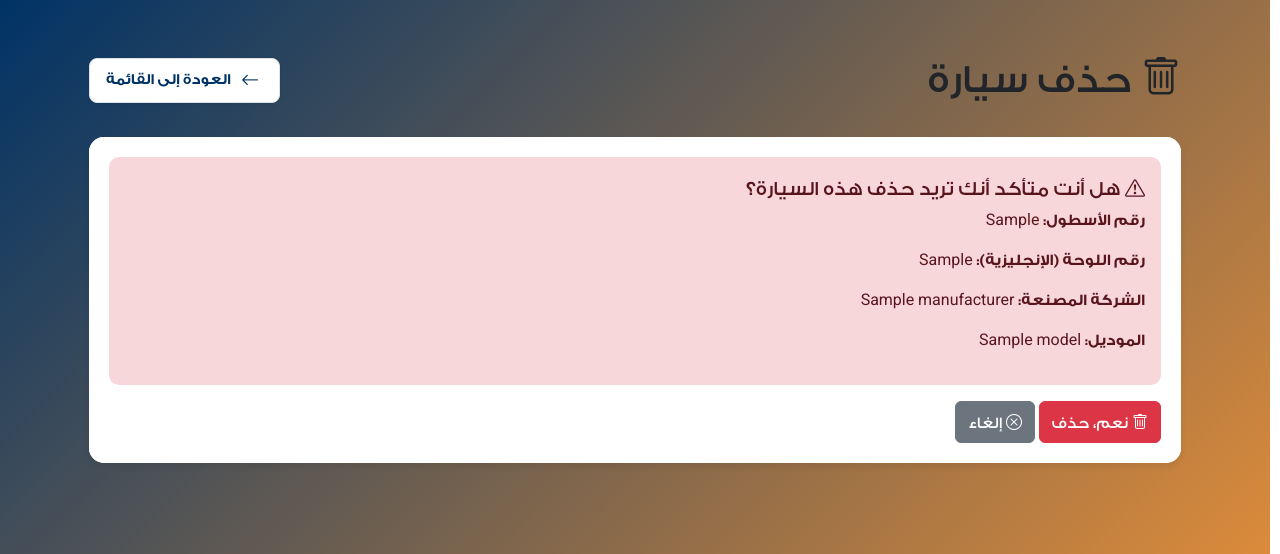
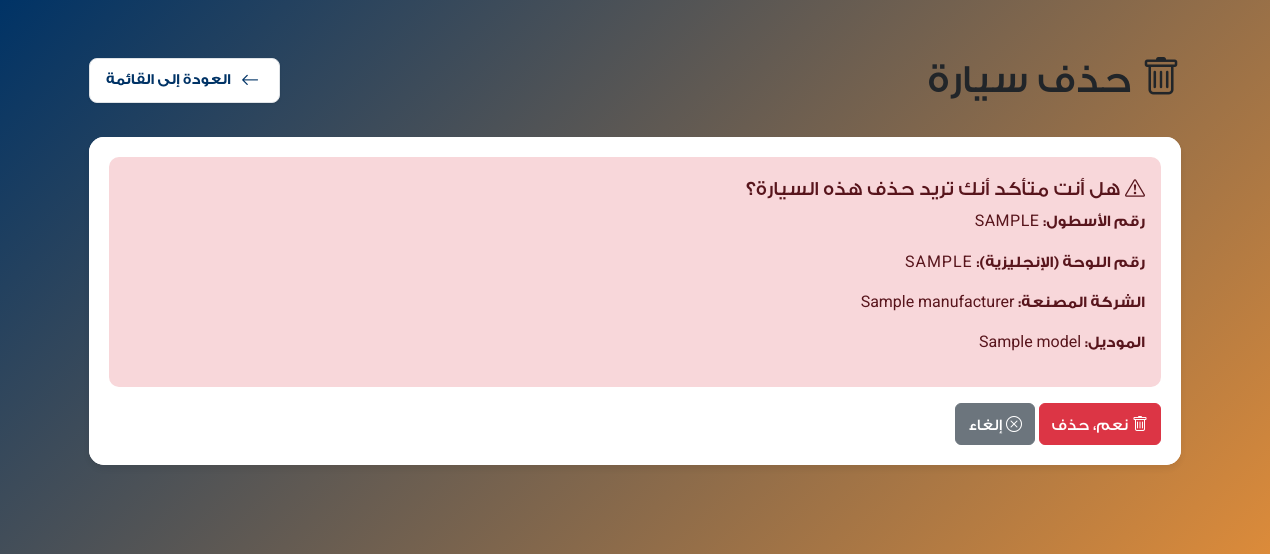
Before and after one commit to MohammedAbusarie/FleetManagementSystem, a Django app: template templates/inventory/car_confirm_delete.html in a window 1280 px wide. Shown: the top 554 px of the page. Run offline with Django 3.2, Linux system fonts and the light colour scheme; the template is opened without the code that fills it: most values are stand-ins (such as "Sample title", 1, 10 or a date in 2020); some libraries are stand-ins or nearby versions.

Commit message:
CARS fixed bug arabic numbers appearing in fleet_no and english_plate_no

```diff
--- a/static/css/english-fields.css
+++ b/static/css/english-fields.css
@@ -91,21 +91,34 @@ body input[id*="plate_no_en"],
 body input[id*="id_plate_no_en"],
 body .form-control[name="plate_no_en"],
 body .form-control[id*="plate_no_en"],
-body td:has(+ th:contains("رقم اللوحة (الإنجليزية)")),
 body th[data-sort="plate_no_en"],
-body .info-row:has(.detail-label:contains("رقم اللوحة (الإنجليزية)")) .detail-value,
-body .detail-label:contains("رقم اللوحة (الإنجليزية)") + .detail-value {
+/* English license plate values in detail views and other places */
+/* Maximum specificity to override global Arabic font from _fonts.css */
+body .plate-no-en-value,
+body .detail-value.plate-no-en-value,
+body span.plate-no-en-value,
+body p .plate-no-en-value,
+body .alert .plate-no-en-value,
+body .card .plate-no-en-value,
+body .card-body .plate-no-en-value,
+body .detail-row .plate-no-en-value,
+body .detail-card .plate-no-en-value,
+body .detail-card-body .plate-no-en-value {
     direction: ltr !important;
     text-align: left !important;
+    /* Force Roboto font - must come first in font-family to override Arabic font */
     font-family: 'Roboto', 'Roboto', 'Roboto', -apple-system, BlinkMacSystemFont, "Segoe UI", "Helvetica Neue", Arial, sans-serif !important;
     unicode-bidi: plaintext !important;
-    text-transform: uppercase;
-    letter-spacing: 1px;
+    text-transform: uppercase !important;
+    letter-spacing: 1px !important;
+    /* Force English numerals (0123456789) instead of Arabic numerals (٠١٢٣٤٥٦٧٨٩) */
     font-variant-numeric: lining-nums !important;
-    -webkit-font-feature-settings: "lnum" !important;
-    font-feature-settings: "lnum" !important;
+    -webkit-font-feature-settings: "lnum" 1 !important;
+    font-feature-settings: "lnum" 1 !important;
+    -moz-font-feature-settings: "lnum" 1 !important;
     font-style: normal !important;
     font-weight: 400 !important;
+    display: inline-block !important;
 }
 
 /* License plate in tables */
@@ -127,22 +140,38 @@ body input[id*="fleet_no"],
 body input[id*="id_fleet_no"],
 body .form-control[name="fleet_no"],
 body .form-control[id*="fleet_no"],
-body .info-row:has(.detail-label:contains("رقم الأسطول")) .detail-value,
-body .detail-label:contains("رقم الأسطول") + .detail-value {
+/* Fleet number values in detail views and other places */
+/* Maximum specificity to override global Arabic font from _fonts.css */
+body .fleet-no-value,
+body .detail-value.fleet-no-value,
+body span.fleet-no-value,
+body p .fleet-no-value,
+body .alert .fleet-no-value,
+body .card .fleet-no-value,
+body .card-body .fleet-no-value,
+body .detail-row .fleet-no-value,
+body .detail-card .fleet-no-value,
+body .detail-card-body .fleet-no-value {
     direction: ltr !important;
     text-align: left !important;
+    /* Force Roboto font - must come first in font-family to override Arabic font */
     font-family: 'Roboto', 'Roboto', 'Roboto', -apple-system, BlinkMacSystemFont, "Segoe UI", "Helvetica Neue", Arial, sans-serif !important;
     unicode-bidi: plaintext !important;
-    text-transform: uppercase;
-    letter-spacing: 0.5px;
+    text-transform: uppercase !important;
+    letter-spacing: 0.5px !important;
+    /* Force English numerals (0123456789) instead of Arabic numerals (٠١٢٣٤٥٦٧٨٩) */
     font-variant-numeric: lining-nums !important;
-    -webkit-font-feature-settings: "lnum" !important;
-    font-feature-settings: "lnum" !important;
+    -webkit-font-feature-settings: "lnum" 1 !important;
+    font-feature-settings: "lnum" 1 !important;
+    -moz-font-feature-settings: "lnum" 1 !important;
     font-style: normal !important;
     font-weight: 400 !important;
+    display: inline-block !important;
 }
 
-/* Fleet number in tables */
+/* Fleet number in tables - first column in car list table */
+body table#carTable tbody tr td:first-child,
+body table.table-hover tbody tr td:first-child,
 body td[data-field="fleet_no"] {
     direction: ltr !important;
     text-align: left !important;
@@ -150,6 +179,8 @@ body td[data-field="fleet_no"] {
     font-variant-numeric: lining-nums !important;
     -webkit-font-feature-settings: "lnum" !important;
     font-feature-settings: "lnum" !important;
+    text-transform: uppercase;
+    letter-spacing: 0.5px;
 }
 
 /* =============================================================================
--- a/templates/inventory/car_confirm_delete.html
+++ b/templates/inventory/car_confirm_delete.html
@@ -16,8 +16,8 @@
         <div class="card-body">
             <div class="alert alert-danger">
                 <h5><i class="bi bi-exclamation-triangle"></i> هل أنت متأكد أنك تريد حذف هذه السيارة؟</h5>
-                <p><strong>رقم الأسطول:</strong> {{ car.fleet_no }}</p>
-                <p><strong>رقم اللوحة (الإنجليزية):</strong> {{ car.plate_no_en }}</p>
+                <p><strong>رقم الأسطول:</strong> <span class="fleet-no-value">{{ car.fleet_no }}</span></p>
+                <p><strong>رقم اللوحة (الإنجليزية):</strong> <span class="plate-no-en-value">{{ car.plate_no_en }}</span></p>
                 <p><strong>الشركة المصنعة:</strong> {{ car.manufacturer.name }}</p>
                 <p><strong>الموديل:</strong> {{ car.model.name }}</p>
             </div>
--- a/templates/inventory/car_detail.html
+++ b/templates/inventory/car_detail.html
@@ -165,11 +165,11 @@
                 <div class="col-md-6">
                     <div class="detail-row">
                         <div class="detail-label">رقم الأسطول:</div>
-                        <div class="detail-value">{{ car.fleet_no }}</div>
+                        <div class="detail-value fleet-no-value">{{ car.fleet_no }}</div>
                     </div>
                     <div class="detail-row">
                         <div class="detail-label">رقم اللوحة (الإنجليزية):</div>
-                        <div class="detail-value">{{ car.plate_no_en }}</div>
+                        <div class="detail-value plate-no-en-value">{{ car.plate_no_en }}</div>
                     </div>
                     <div class="detail-row">
                         <div class="detail-label">رقم اللوحة (العربية):</div>
```
